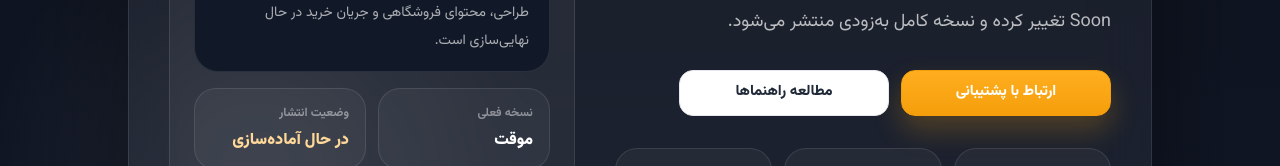
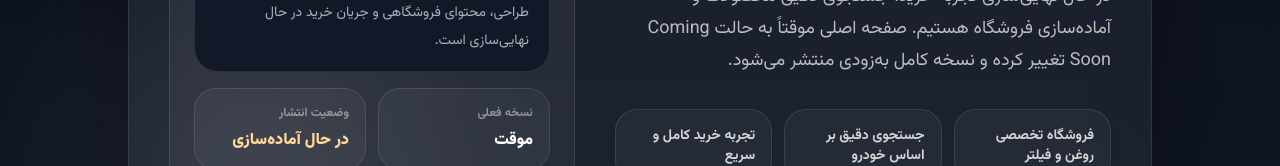
Before and after one commit to mani-agah-esmaeilzad/zenlube, a Next.js app: page / in a window 1280 px wide. Shown: the part 481-647 px from the top of the page. Built offline with nearby package versions, Linux system fonts and the light colour scheme; no server answers.

Commit message:
Remove extra links from coming soon page

```diff
--- a/src/app/page.tsx
+++ b/src/app/page.tsx
@@ -1,6 +1,5 @@
 import type { Metadata } from "next";
 import Image from "next/image";
-import Link from "next/link";
 
 export const metadata: Metadata = {
   title: "Oilbar | به‌زودی",
@@ -40,16 +39,6 @@ export default function Home() {
                 در حال نهایی‌سازی تجربه خرید، جستجوی دقیق محصولات و آماده‌سازی فروشگاه هستیم. صفحه اصلی موقتاً به حالت
                 Coming Soon تغییر کرده و نسخه کامل به‌زودی منتشر می‌شود.
               </p>
-
-              <div className="mt-8 flex flex-wrap gap-3">
-                <Link className="btn-primary min-w-[210px] rounded-[18px] text-base" href="/support">
-                  ارتباط با پشتیبانی
-                </Link>
-                <Link className="btn-outline min-w-[210px] rounded-[18px] border-white/20 bg-white/5 text-base text-white hover:bg-white/10" href="/blog">
-                  مطالعه راهنماها
-                </Link>
-              </div>
-
               <div className="mt-8 grid gap-3 sm:grid-cols-3">
                 {launchHighlights.map((item) => (
                   <div
```
